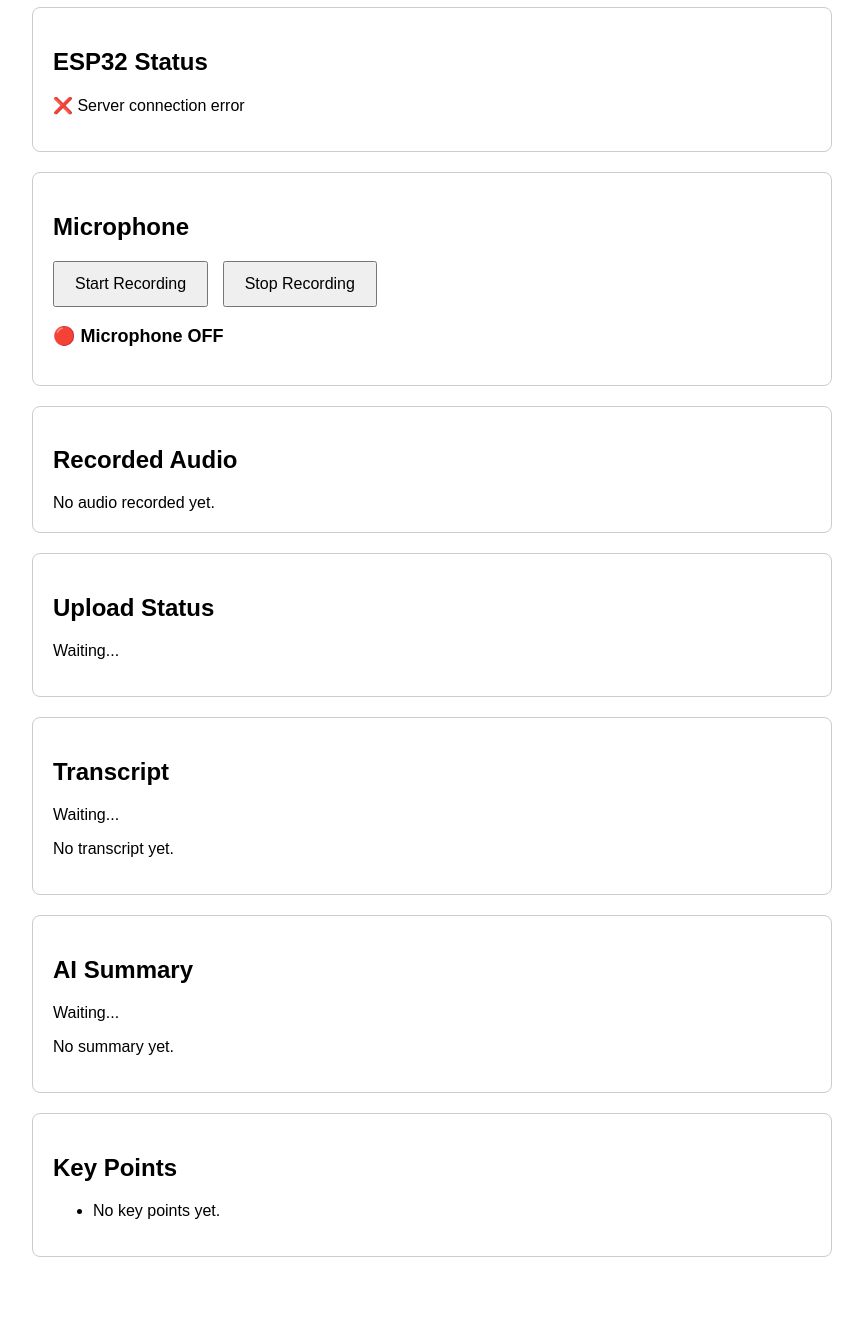
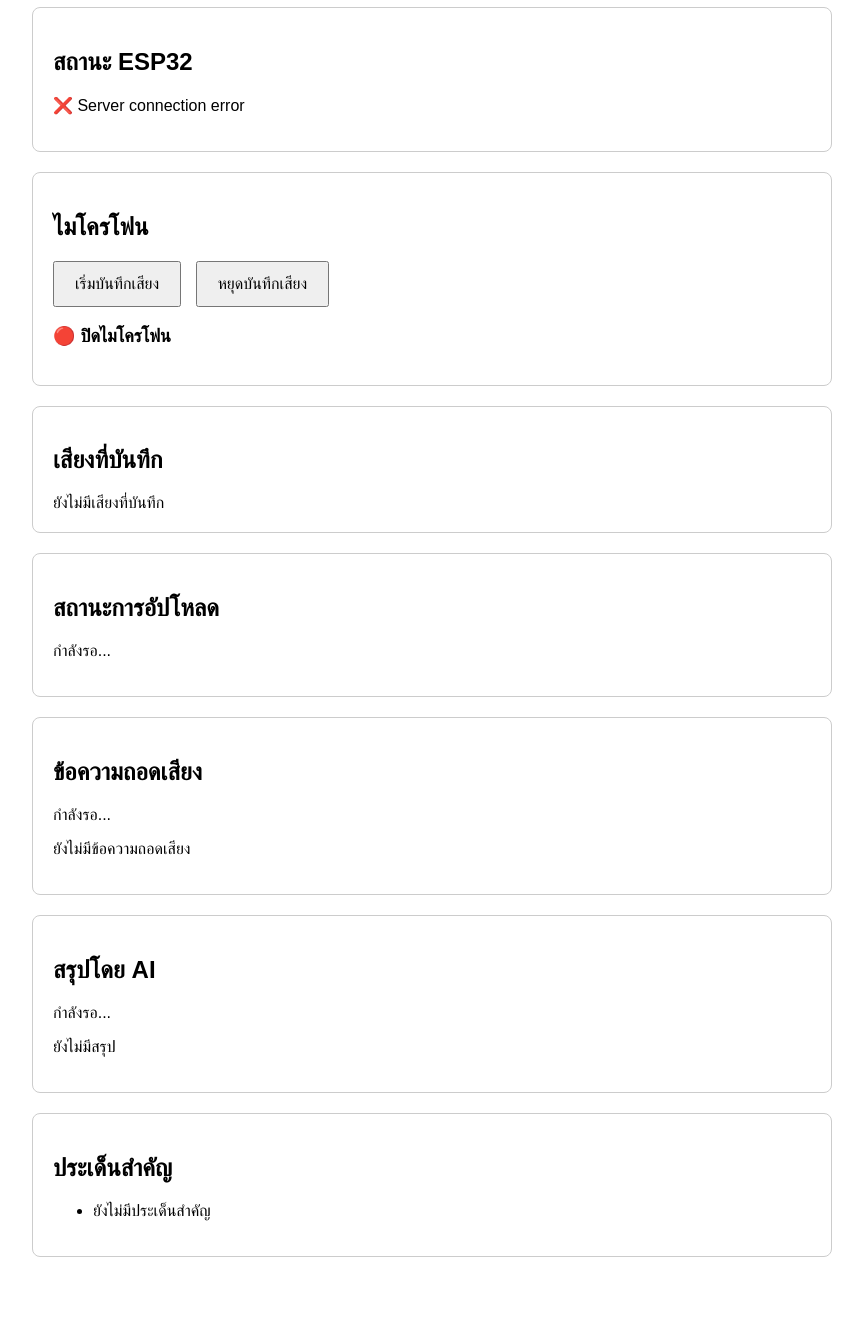
Before and after one commit to Mosuzzzz/aiot-speech, a website: page public/index.html in a window 1280 px wide. Shown: the part 133-1450 px from the top of the page, without its empty margins (208-1071 px from the left). Drawn offline with Linux system fonts and the light colour scheme; no server answers.

Commit message:
feat: support Thai speech flow

```diff
--- a/public/index.html
+++ b/public/index.html
@@ -1,6 +1,6 @@
 
 <!DOCTYPE html>
-<html lang="en">
+<html lang="th">
 
 <head>
 
@@ -12,7 +12,7 @@
   >
 
   <title>
-    AIoT Speech System
+    ระบบเสียง AIoT
   </title>
 
   <style>
@@ -63,18 +63,18 @@
 <body>
 
   <h1>
-    AIoT Speech-to-Text System
+    ระบบแปลงเสียงเป็นข้อความ AIoT
   </h1>
 
 
   <div class="box">
 
     <h2>
-      ESP32 Status
+      สถานะ ESP32
     </h2>
 
     <p id="espStatus">
-      Waiting...
+      กำลังรอ...
     </p>
 
   </div>
@@ -83,20 +83,20 @@
   <div class="box">
 
     <h2>
-      Microphone
+      ไมโครโฟน
     </h2>
 
     <button id="startButton">
-      Start Recording
+      เริ่มบันทึกเสียง
     </button>
 
     <button id="stopButton">
-      Stop Recording
+      หยุดบันทึกเสียง
     </button>
 
 
     <p id="micStatus">
-      🔴 Microphone OFF
+      🔴 ปิดไมโครโฟน
     </p>
 
   </div>
@@ -105,11 +105,11 @@
   <div class="box">
 
     <h2>
-      Recorded Audio
+      เสียงที่บันทึก
     </h2>
 
     <div id="audioContainer">
-      No audio recorded yet.
+      ยังไม่มีเสียงที่บันทึก
     </div>
 
   </div>
@@ -118,11 +118,11 @@
   <div class="box">
 
     <h2>
-      Upload Status
+      สถานะการอัปโหลด
     </h2>
 
     <p id="uploadStatus">
-      Waiting...
+      กำลังรอ...
     </p>
 
   </div>
@@ -131,15 +131,15 @@
   <div class="box">
 
     <h2>
-      Transcript
+      ข้อความถอดเสียง
     </h2>
 
     <p id="transcriptStatus">
-      Waiting...
+      กำลังรอ...
     </p>
 
     <p id="transcript">
-      No transcript yet.
+      ยังไม่มีข้อความถอดเสียง
     </p>
 
   </div>
@@ -148,15 +148,15 @@
   <div class="box">
 
     <h2>
-      AI Summary
+      สรุปโดย AI
     </h2>
 
     <p id="summaryStatus">
-      Waiting...
+      กำลังรอ...
     </p>
 
     <p id="summary">
-      No summary yet.
+      ยังไม่มีสรุป
     </p>
 
   </div>
@@ -165,11 +165,11 @@
   <div class="box">
 
     <h2>
-      Key Points
+      ประเด็นสำคัญ
     </h2>
 
     <ul id="keyPoints">
-      <li>No key points yet.</li>
+      <li>ยังไม่มีประเด็นสำคัญ</li>
     </ul>
 
   </div>
```
